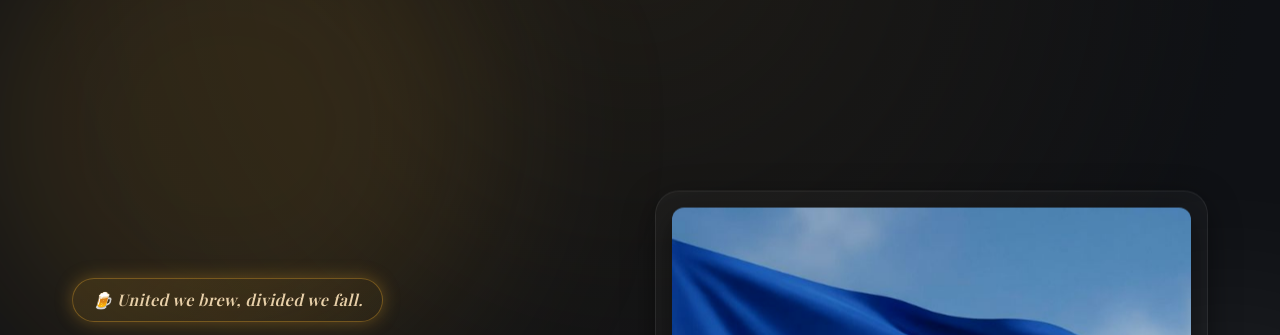
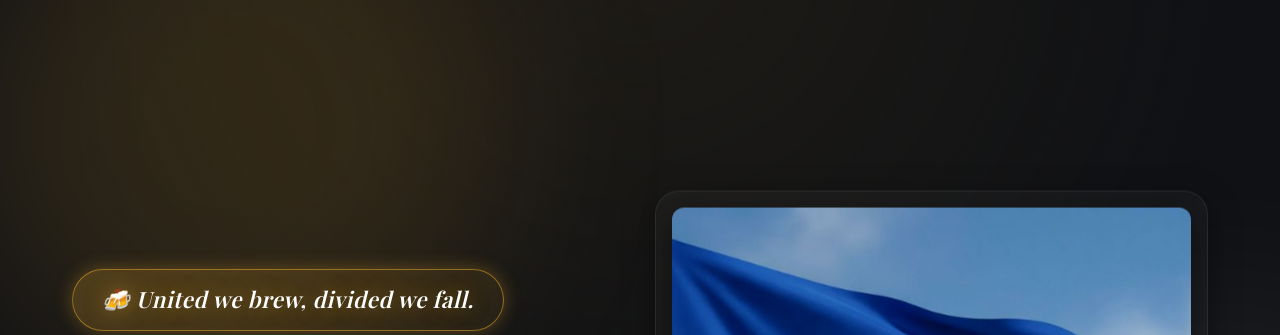
Before and after one commit to yupi1313/FreeLimburg, a plain HTML site: page index.html in a window 1280 px wide. Shown: the part 62-397 px from the top of the page. Drawn offline with nearby package versions, Linux system fonts and the light colour scheme; a web font is replaced by a local one.

Commit message:
style: Bigger white motto badge with clinking beers icon

```diff
--- a/index.html
+++ b/index.html
@@ -34,7 +34,7 @@
     <main>
         <section class="hero slide-up">
             <div class="hero-text">
-                <div class="motto-badge">🍺 United we brew, divided we fall.</div>
+                <div class="motto-badge">🍻 United we brew, divided we fall.</div>
                 <h2 class="title-primary">Two Nations.<br><span class="highlight">One Soul.</span></h2>
                 <p class="subtitle">It is time to erase the borders that divide us. Dutch and Belgian Limburg united
                     under a single banner, celebrating our shared heritage, culture, and love for exceptional beer.</p>
--- a/style.css
+++ b/style.css
@@ -242,18 +242,20 @@ main {
 
 .motto-badge {
     display: inline-block;
-    background: linear-gradient(135deg, rgba(212, 154, 42, 0.15), rgba(212, 154, 42, 0.05));
-    border: 1px solid rgba(212, 154, 42, 0.4);
-    color: var(--accent-color);
+    background: linear-gradient(135deg, rgba(212, 154, 42, 0.25), rgba(212, 154, 42, 0.08));
+    border: 1px solid rgba(212, 154, 42, 0.6);
+    color: #ffffff;
     font-family: 'Playfair Display', serif;
     font-style: italic;
-    font-size: 1rem;
-    padding: 0.5rem 1.2rem;
+    font-size: 1.4rem;
+    font-weight: 600;
+    padding: 0.75rem 1.8rem;
     border-radius: 50px;
     margin-bottom: 1.5rem;
     letter-spacing: 0.5px;
     backdrop-filter: blur(8px);
     animation: glow-pulse 3s ease-in-out infinite;
+    text-shadow: 0 0 20px rgba(212, 154, 42, 0.5);
 }
 
 @keyframes glow-pulse {
```
